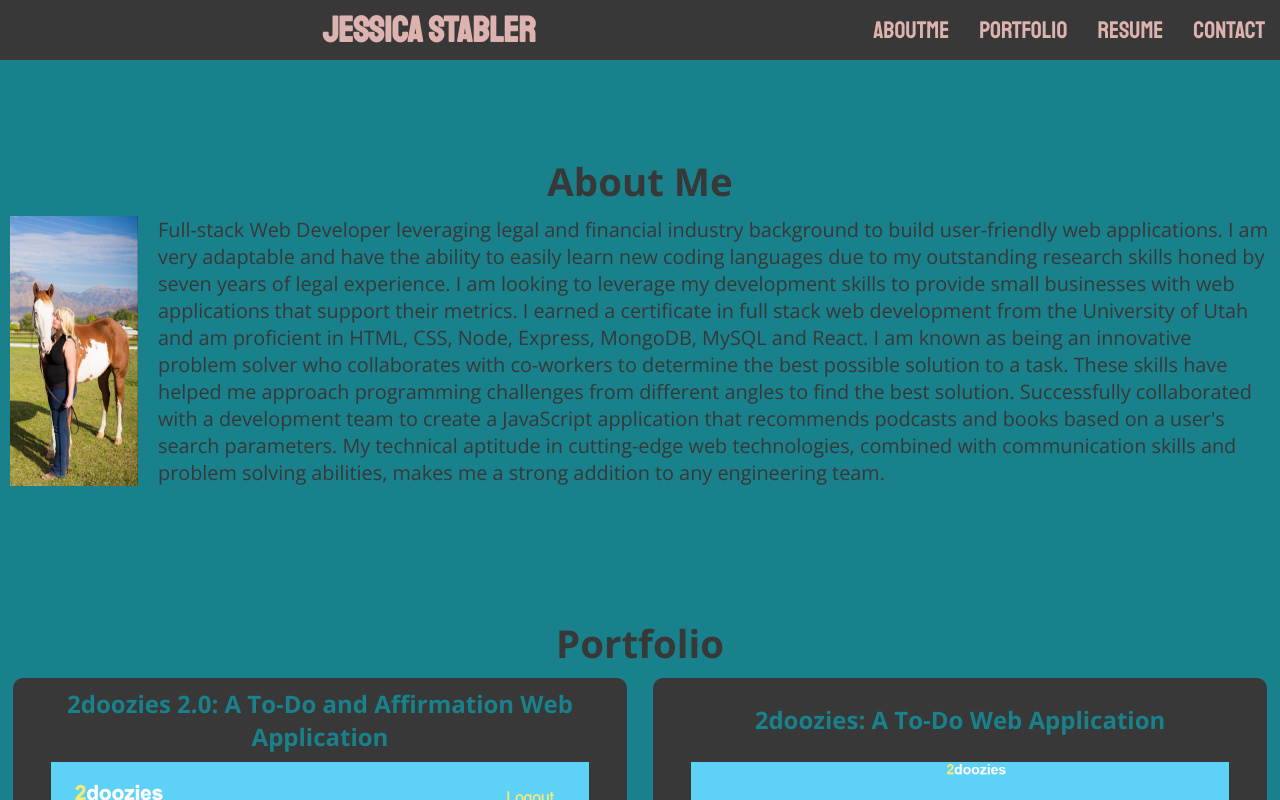
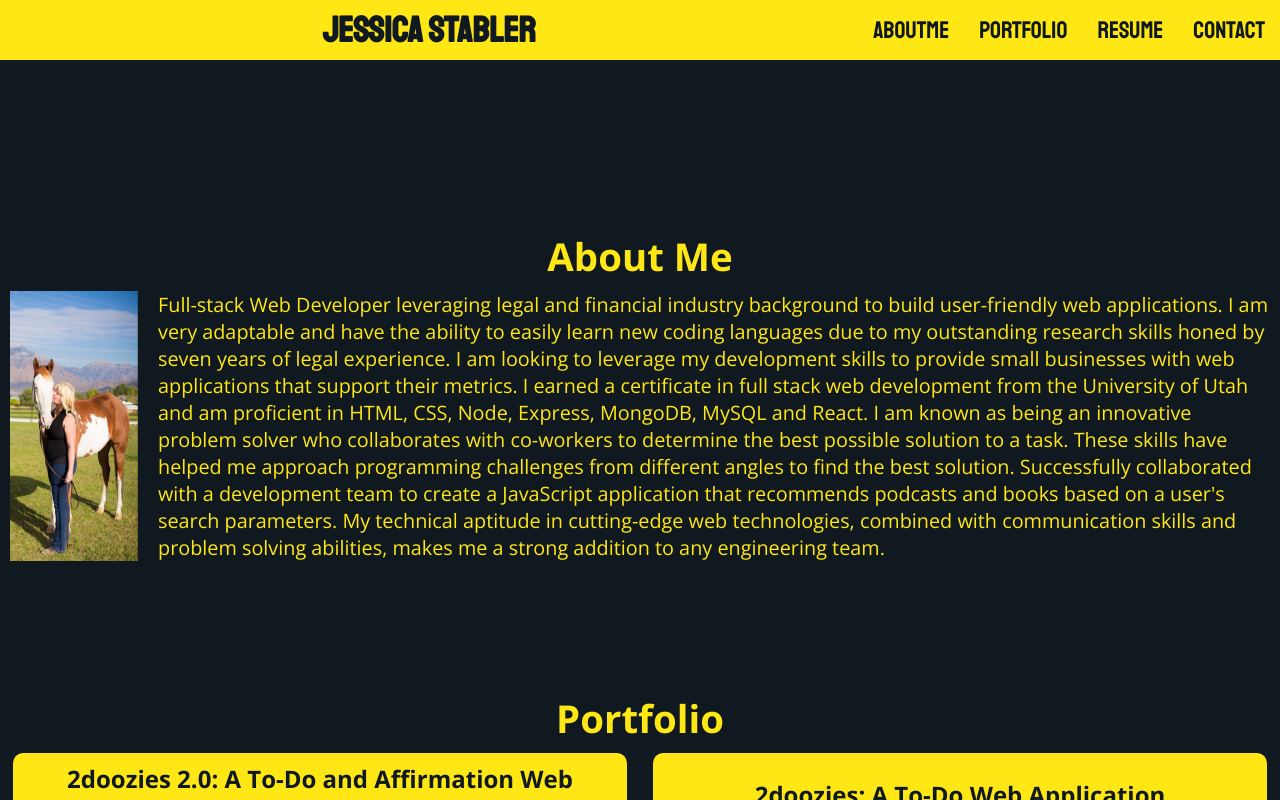
Before and after one commit to jstable1/freelance-portfolio, a React (Create React App) app: page / in a window 1280 px wide. Shown: the top 800 px of the page. Built offline with nearby package versions, Linux system fonts and the light colour scheme.

Commit message:
created splashpage initial setup

```diff
--- a/src/App.js
+++ b/src/App.js
@@ -1,5 +1,6 @@
 import { React } from 'react';
 import Header from './components/Header';
+import SplashPage from './components/SplashPage';
 import Footer from './components/Footer';
 import Portfolio from './components/Portfolio';
 import AboutMe from './components/AboutMe';
@@ -11,6 +12,7 @@ const App = () => {;
   return (
     <div>
         <Header/>
+        <SplashPage/>
         <AboutMe/>
         <Portfolio/>
         <Resume/>
--- /dev/null
+++ b/src/components/SplashPage/index.js
@@ -0,0 +1,12 @@
+import React from "react";
+
+const SplashPage = () => {
+
+    return (
+        <section className="splashPage">
+
+        </section>
+    );
+}
+
+export default SplashPage;
--- a/src/index.css
+++ b/src/index.css
@@ -10,10 +10,9 @@ html {
 }
 
 :root {
-  --primary-color: #383838;
-  --secondary-color: #18818B;
-  --tertiary-color: #DBD4CB;
-  --pink-color: #DCB3AE;
+  --primary-color:#FEE715FF;
+  --secondary-color: #101820FF;
+  --tertiary-color: #FFFF;
 }
 
 /* HEADER STYLING START */
@@ -33,13 +32,13 @@ header {
 header h1 {
   font-weight: bold;
   font-size: 36px;
-  color: var(--pink-color);
+  color: var(--secondary-color);
   margin: auto;
 }
 
 header a {
   text-decoration: none;
-  color: var(--pink-color);
+  color: var(--secondary-color);
   padding: 15px;
 }
 
@@ -269,29 +268,6 @@ section {
   width: 100%;
 }
 
-.submitButton {
-  background-color: var(--pink-color);
-  background-image: linear-gradient(45deg, var(--pink-color) 0%, var(--primary-color) 52%, var(--pink-color) 90%);
-  transition: all .5s ease-out;
-  background-size: 1px 100px;
-  background-position: 0 -10px;
-  color: var(--tertiary-color);
-  font-weight: bolder;
-  font-size: larger;
-}
-
-.submitButton:hover {
-  background-position: 1px -50px;
-}
-
-textarea {
-  width: 45vw;
-  margin-top: 10px;
-  padding: 5px;
-  max-width: 45vw;
-  border-radius: 5px;
-}
-
 .work-boxes {
   display: flex;
   flex-wrap: wrap;
```
